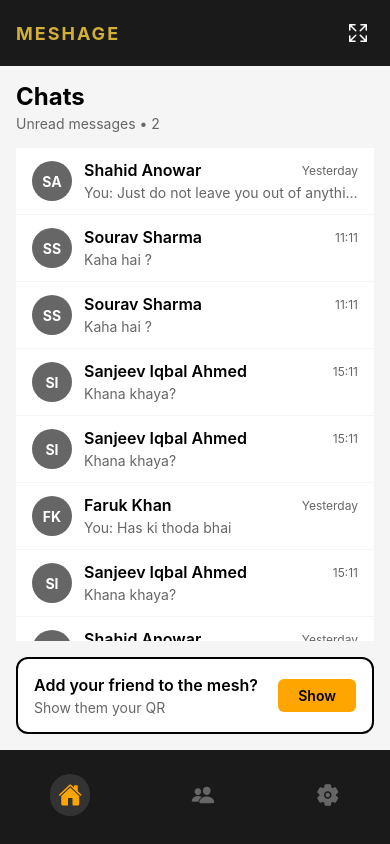
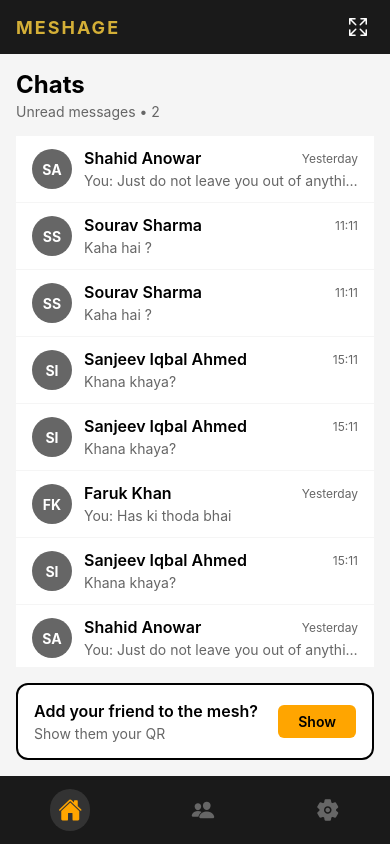
Before and after one commit to Mridul60/meshageV2, a React Native app: screen / in a window 390 px wide. Built offline with nearby package versions, Linux system fonts and the light colour scheme.

Commit message:
initial changes & font

```diff
--- a/App.tsx
+++ b/App.tsx
@@ -1,19 +1,28 @@
 import React from 'react';
 import { StyleSheet, View, StatusBar } from 'react-native';
+import { SafeAreaProvider, SafeAreaView } from 'react-native-safe-area-context';
 import ChatScreen from './src/screens/ChatScreen';
 
 export default function App() {
   return (
-    <View style={styles.container}>
-      <StatusBar barStyle="light-content" backgroundColor="#1a1a1a" />
-      <ChatScreen />
-    </View>
+    <SafeAreaProvider>
+      <SafeAreaView style={styles.safeArea}>
+        <View style={styles.container}>
+        <StatusBar barStyle="light-content" backgroundColor="#000" />
+        <ChatScreen />
+      </View>
+      </SafeAreaView>
+    </SafeAreaProvider>
   );
 }
 
 const styles = StyleSheet.create({
+    safeArea: {
+    flex: 1,
+    backgroundColor: '#000',
+  },
   container: {
     flex: 1,
-    backgroundColor: '#f5f5f5',
+    backgroundColor: '#000',
   },
 });
--- a/src/components/BottomNavigation.tsx
+++ b/src/components/BottomNavigation.tsx
@@ -26,8 +26,8 @@
     flexDirection: 'row',
     justifyContent: 'space-around',
     alignItems: 'center',
-    paddingVertical: 16,
-    paddingBottom: 20,
+    paddingVertical: 5,
+    paddingBottom: 5,
   },
   navItem: {
     padding: 8,
--- a/src/components/Header.tsx
+++ b/src/components/Header.tsx
@@ -17,7 +17,7 @@
   header: {
     backgroundColor: '#1a1a1a',
     paddingHorizontal: 16,
-    paddingVertical: 16,
+    paddingVertical: 10,
     flexDirection: 'row',
     justifyContent: 'space-between',
     alignItems: 'center',
--- a/src/screens/ChatScreen.tsx
+++ b/src/screens/ChatScreen.tsx
@@ -1,11 +1,12 @@
 import React from 'react';
 import {
-  View,
   Text,
   StyleSheet,
   FlatList,
-  SafeAreaView,
+  StatusBar,
+  View, Platform,
 } from 'react-native';
+import { SafeAreaView } from 'react-native-safe-area-context';
 import Header from '../components/Header';
 import ChatItem from '../components/ChatItem';
 import BottomNavigation from '../components/BottomNavigation';
@@ -89,7 +90,8 @@
   );
 
   return (
-    <SafeAreaView style={styles.container}>
+    <View style={styles.container}>
+
       <Header />
       <View style={styles.content}>
         <View style={styles.chatsHeader}>
@@ -106,7 +108,7 @@
         <AddFriendBanner />
       </View>
       <BottomNavigation />
-    </SafeAreaView>
+    </View>
   );
 };
 
@@ -137,4 +139,5 @@
   },
 });
 
+
 export default ChatScreen;
```
Also changed, not shown: package.json (+10 -7 lines), 2 other files (tests, documents, lock files or other folders).
